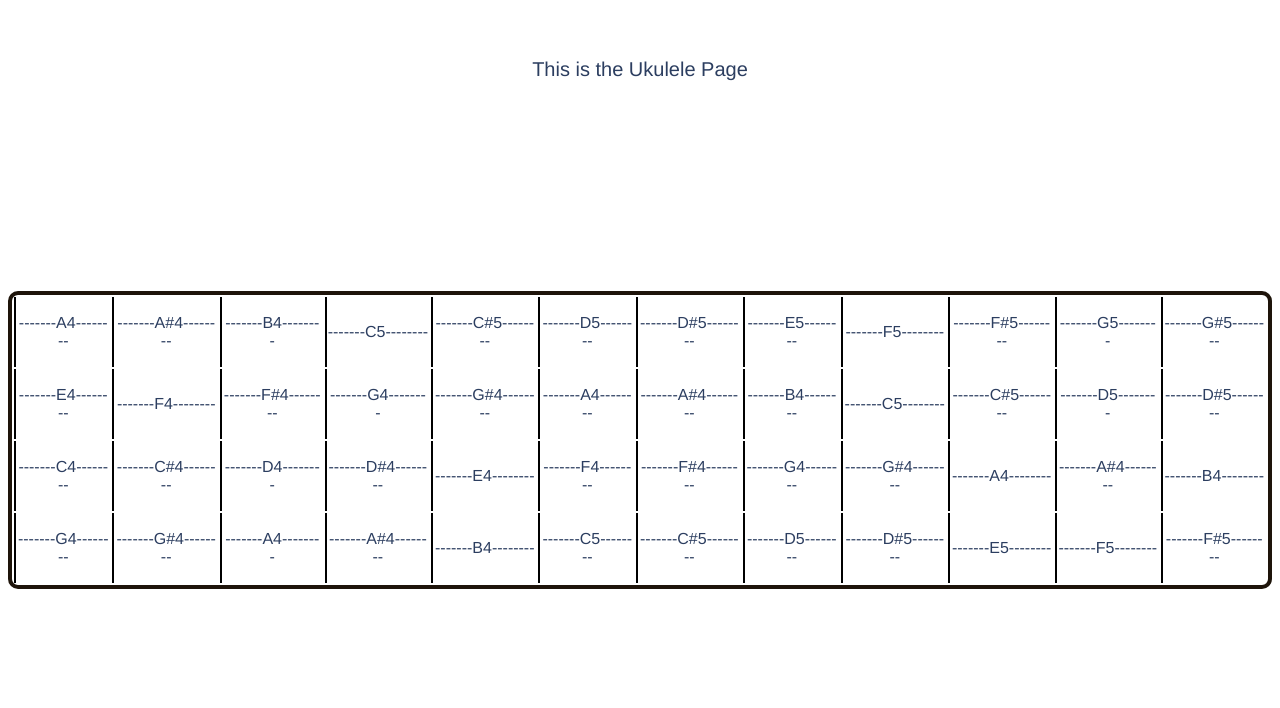
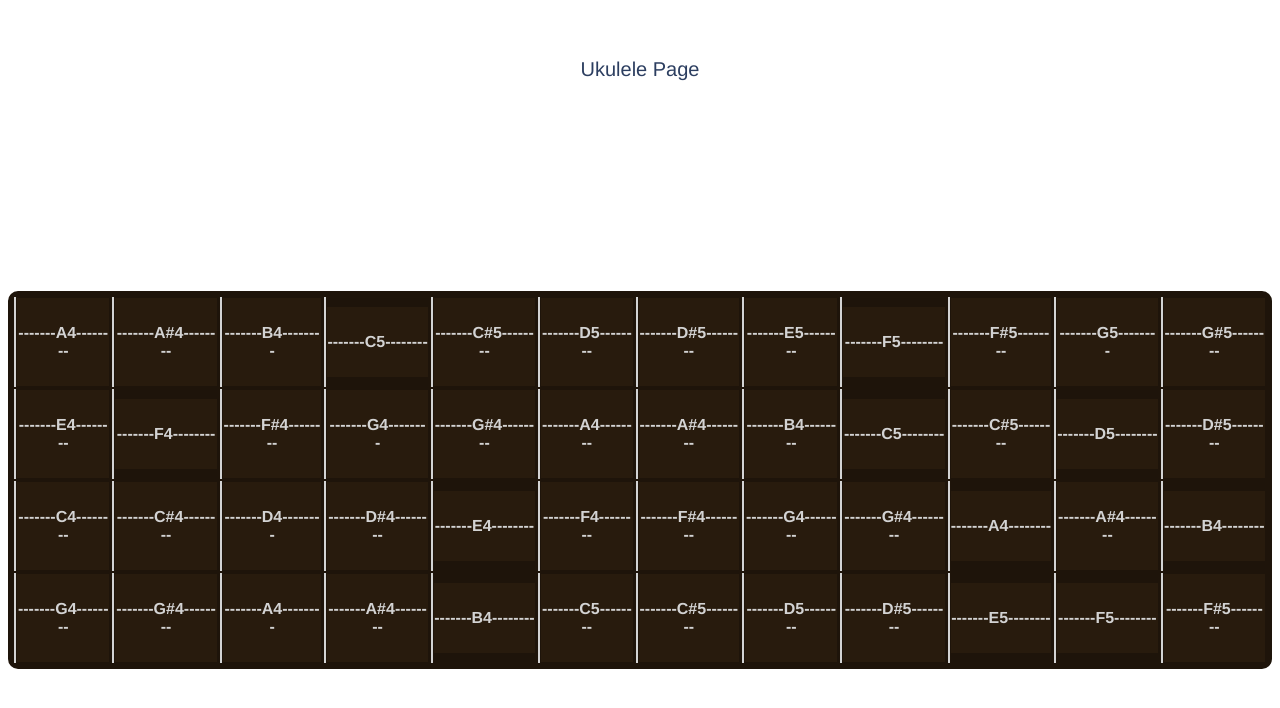
Before and after one commit to cmpprg/vuekulele, a Vue app: page / in a window 1280 px wide. Shown: the top 708 px of the page. Built offline with nearby package versions, Linux system fonts and the light colour scheme.

Commit message:
Change colors of ukulele neck and text

```diff
--- a/src/components/Neck.vue
+++ b/src/components/Neck.vue
@@ -23,9 +23,6 @@
     border: 4px solid #1e140a;
     border-radius: 10px;
     width: 100%;
-  }
-
-  .string-on-neck {
-    border: 1px solid red
+    background-color: #1e140a;
   }
 </style>
--- a/src/components/Note.vue
+++ b/src/components/Note.vue
@@ -24,5 +24,12 @@
 <style scoped>
   .note {
     text-align: center;
+    background-color: #281b0d;
+    color: 	#D3D3D3;
+    padding: 10px 0px;
+    /* border: 1px solid purple; */
+  }
+  .note:hover {
+    cursor: grab;
   }
 </style>
--- a/src/components/String.vue
+++ b/src/components/String.vue
@@ -39,8 +39,8 @@
 
 <style scoped>
   td {
-    border-left: 2px solid black;
+    border-left: 2px solid 	#D3D3D3;
     border-collapse: collapse;
-    font-weight:500;
+    font-weight:700;
   }
 </style>
--- a/src/components/pages/UkulelePage.vue
+++ b/src/components/pages/UkulelePage.vue
@@ -1,7 +1,7 @@
 <template>
   <div>
     <div class="title">
-      <p>This is the Ukulele Page</p>
+      <p>Ukulele Page</p>
     </div>
 
     <div class="instrument">
```
